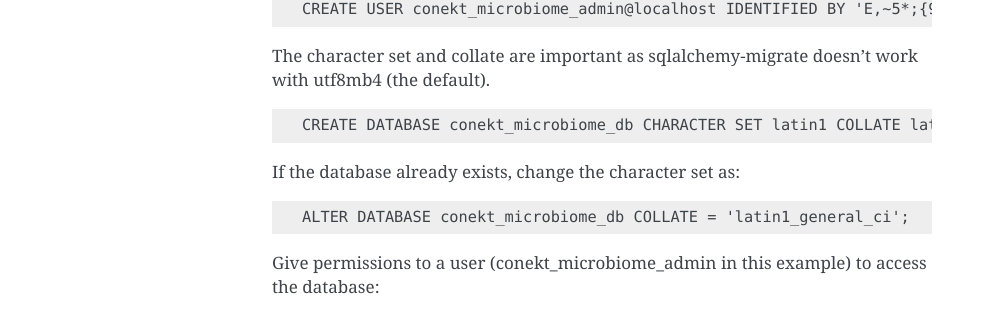
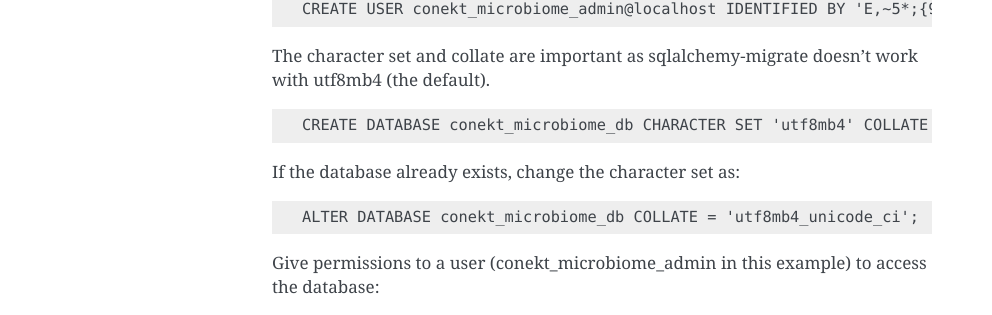
Before and after one commit to SantosRAC/conekt_grasses_microbiome, a Sphinx documentation site: the page built from CoNekT_Grasses_Microbiome/docs/source/connect_mysql.md, in a window 1280 px wide. Shown: the part 828-1143 px from the top of the page, without its empty margins (148-1140 px from the left). Built offline with Sphinx 7.4.7, drawn with Linux system fonts in a browser that asks for light colours.

Commit message:
Using the utf8mb4 character encoding

```diff
--- a/CoNekT_Grasses_Microbiome/docs/source/connect_mysql.md
+++ b/CoNekT_Grasses_Microbiome/docs/source/connect_mysql.md
@@ -29,11 +29,11 @@ First create a MySQL/MariaDB user with root:
 
 The character set and collate are important as sqlalchemy-migrate doesn't work with utf8mb4 (the default).
 
-    CREATE DATABASE conekt_microbiome_db CHARACTER SET latin1 COLLATE latin1_general_ci;
+    CREATE DATABASE conekt_microbiome_db CHARACTER SET 'utf8mb4' COLLATE 'utf8mb4_unicode_ci'
 
 If the database already exists, change the character set as:
 
-    ALTER DATABASE conekt_microbiome_db COLLATE = 'latin1_general_ci';
+    ALTER DATABASE conekt_microbiome_db COLLATE = 'utf8mb4_unicode_ci';
 
 Give permissions to a user (conekt_microbiome_admin in this example) to access the database:
 
```
